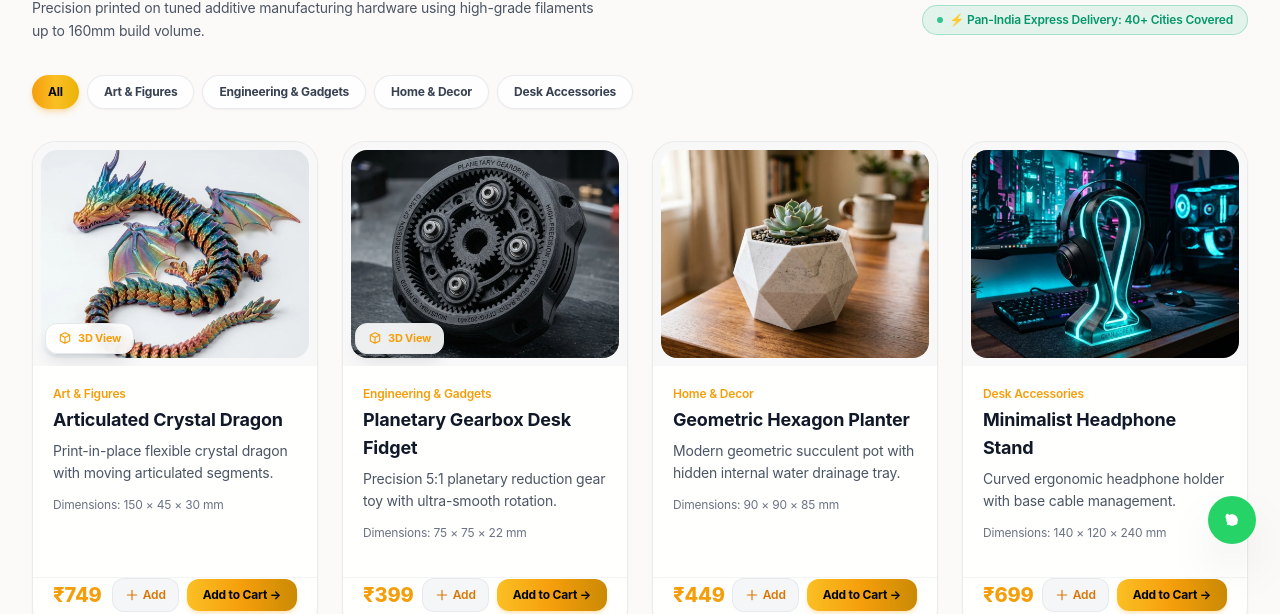
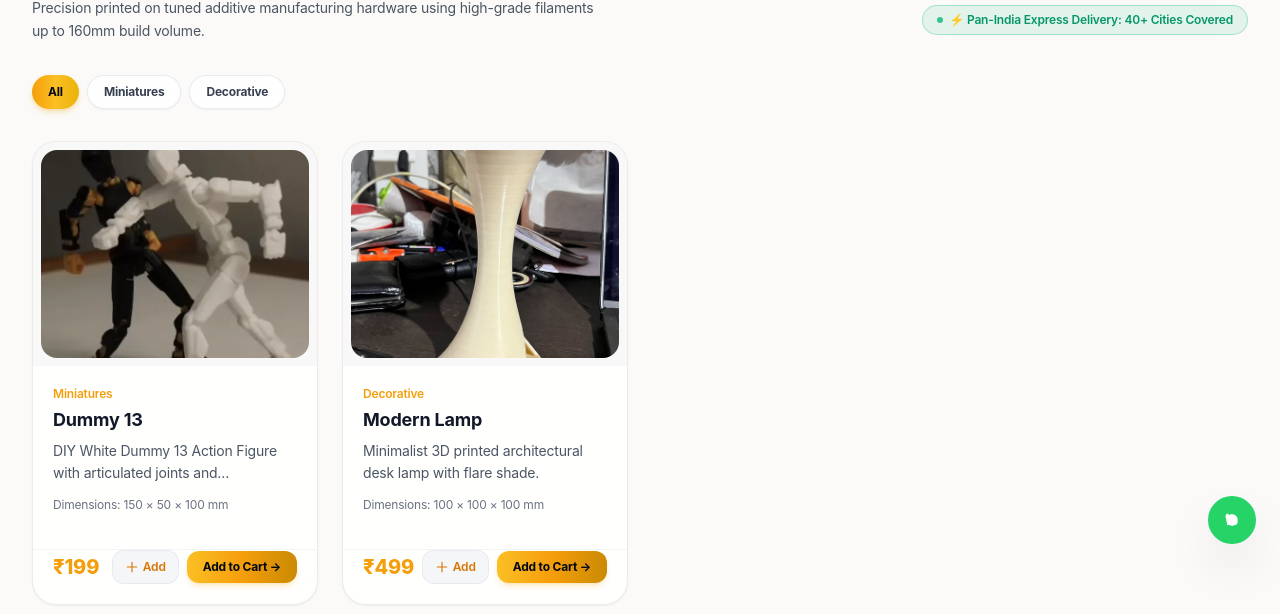
Before and after one commit to ShreeManekar/sm-3d-store, a React (Vite) app: page /shop in a window 1280 px wide. Shown: the part 232-846 px from the top of the page. Built offline with nearby package versions, Linux system fonts and the light colour scheme; no server answers.

Commit message:
fix(products): restore user-added products (Dummy 13 and Modern Lamp), isolate test databases, and remove hardcoded sample fallbacks

```diff
--- a/data/db.json
+++ b/data/db.json
@@ -338,114 +338,6 @@
   },
   "products": [
     {
-      "id": "prod_1",
-      "sku": "SM3D-DRG-01",
-      "name": "Articulated Crystal Dragon",
-      "category": "Miniatures",
-      "description": "Flexible, multi-jointed articulated crystal dragon printed in high-gloss iridescent silk PLA. Smooth motion without assembly needed.",
-      "dimensions": "150 x 80 x 40",
-      "dimensionsObj": {
-        "length": 150,
-        "width": 80,
-        "height": 40
-      },
-      "material": "PLA",
-      "colors": [
-        "Solid skin"
-      ],
-      "price": 799,
-      "stock": 0,
-      "lowStockThreshold": 5,
-      "image": "/assets/images/product_dragon_1786179208256.webp",
-      "images": [
-        "/assets/images/product_dragon_1786179208256.webp",
-        "/assets/images/hero_3d_printer_1786179196218.webp"
-      ],
-      "featured": true,
-      "stlUrl": "/assets/models/sample_dragon.stl"
-    },
-    {
-      "id": "prod_2",
-      "sku": "SM3D-GEAR-02",
-      "name": "Heavy-Duty Planetary Gearbox System",
-      "category": "Functional Parts",
-      "description": "Precision engineering 3D printed planetary gear system with a 5:1 reduction ratio. Printed in carbon-fiber reinforced PETG for high torque endurance.",
-      "dimensions": "120 x 120 x 55",
-      "dimensionsObj": {
-        "length": 120,
-        "width": 120,
-        "height": 55
-      },
-      "material": "CF-PETG",
-      "colors": [
-        "Matte Carbon Black",
-        "Industrial Orange"
-      ],
-      "price": 1299,
-      "stock": 1,
-      "lowStockThreshold": 3,
-      "image": "/assets/images/product_gearbox_1786179220985.webp",
-      "images": [
-        "/assets/images/product_gearbox_1786179220985.webp",
-        "/assets/images/hero_3d_printer_1786179196218.webp"
-      ],
-      "featured": true,
-      "stlUrl": "/assets/models/sample_gearbox.stl"
-    },
-    {
-      "id": "prod_3",
-      "sku": "SM3D-PLT-03",
-      "name": "Low-Poly Geometric Architectural Planter",
-      "category": "Decorative",
-      "description": "Minimalist low-poly geometric planter pot with built-in drainage tray. Marble PLA texture with smooth matte aesthetic finish.",
-      "dimensions": "110 x 110 x 100",
-      "dimensionsObj": {
-        "length": 110,
-        "width": 110,
-        "height": 100
-      },
-      "material": "Marble PLA",
-      "colors": [
-        "Granite Marble White",
-        "Slate Grey",
-        "Terracotta Red"
-      ],
-      "price": 549,
-      "stock": 1,
-      "lowStockThreshold": 5,
-      "image": "/assets/images/product_planter_1786179235105.webp",
-      "images": [
-        "/assets/images/product_planter_1786179235105.webp"
-      ],
-      "featured": true
-    },
-    {
-      "id": "prod_4",
-      "sku": "SM3D-HPD-04",
-      "name": "Cyberpunk Neon Ergonomic Headphone Stand",
-      "category": "Enclosures",
-      "description": "Sculptural desk headphone holder printed in ultra-tough semi-translucent dark resin. Cable management slot included.",
-      "dimensions": "140 x 110 x 240",
-      "dimensionsObj": {
-        "length": 140,
-        "width": 110,
-        "height": 240
-      },
-      "material": "PETG",
-      "colors": [
-        "White"
-      ],
-      "price": 1499,
-      "stock": 5,
-      "lowStockThreshold": 5,
-      "image": "/assets/images/product_headphone_stand_1786179253396.webp",
-      "images": [
-        "/assets/images/product_headphone_stand_1786179253396.webp"
-      ],
-      "featured": true,
-      "stlUrl": ""
-    },
-    {
       "id": "prod_1786183436046",
       "sku": "SM3D-003",
       "name": "Dummy 13",
@@ -453,8 +345,8 @@
       "description": "DIY White Dummy 13 Action Figure",
       "dimensions": "150 x 50",
       "dimensionsObj": {
-        "length": 100,
-        "width": 100,
+        "length": 150,
+        "width": 50,
         "height": 100
       },
       "material": "PETG",
@@ -466,10 +358,38 @@
       "lowStockThreshold": 5,
       "image": "/uploads/prod_1792667044370_IMG_6917.webp",
       "featured": true,
-      "stlUrl": "NA",
+      "stlUrl": "",
       "images": [
         "/uploads/prod_1792667044370_IMG_6917.webp",
-        "/uploads/prod_1792667050180_IMG_6916.webp"
+        "/uploads/prod_1792667050180_IMG_6916.webp",
+        "/uploads/prod_1792666605550_IMG_6792.jpeg"
+      ]
+    },
+    {
+      "id": "prod_1786183434235",
+      "sku": "SM3D-004",
+      "name": "Modern Lamp",
+      "category": "Decorative",
+      "description": "Minimalist 3D printed architectural desk lamp with flare shade.",
+      "dimensions": "100 x 100 x 100",
+      "dimensionsObj": {
+        "length": 100,
+        "width": 100,
+        "height": 100
+      },
+      "material": "PLA",
+      "colors": [
+        "IVORY"
+      ],
+      "price": 499,
+      "stock": 1,
+      "lowStockThreshold": 5,
+      "image": "/uploads/prod_1786183434235_tempImageF3uTwb.png",
+      "featured": true,
+      "stlUrl": "",
+      "images": [
+        "/uploads/prod_1786183434235_tempImageF3uTwb.png",
+        "/uploads/prod_1786183767380_Screenshot2026-08-08at2.28.19PM.png"
       ]
     }
   ],
--- a/src/pages/Home.tsx
+++ b/src/pages/Home.tsx
@@ -7,40 +7,22 @@ import { ProductCard } from '../components/ProductCard';
 
 const DEFAULT_FEATURED: ProductItem[] = [
   {
-    id: 'prod_1',
-    name: 'Articulated Crystal Dragon',
-    price: 749,
-    category: 'Art & Figures',
-    description: 'Flexible print-in-place dragon with moving articulated joints in Aztec Gold.',
-    image: '/assets/images/product_dragon_1786179208256.webp',
-    dimensions: '150 × 45 × 30 mm',
+    id: 'prod_1786183436046',
+    name: 'Dummy 13',
+    price: 199,
+    category: 'Miniatures',
+    description: 'DIY White Dummy 13 Action Figure with articulated joints and accessories.',
+    image: '/uploads/prod_1792667044370_IMG_6917.webp',
+    dimensions: '150 × 50 × 100 mm',
   },
   {
-    id: 'prod_2',
-    name: 'Planetary Gearbox Toy',
-    price: 399,
-    category: 'Engineering & Gadgets',
-    description: 'Mechanical desk fidget with smooth 5:1 gear reduction and tight tolerances.',
-    image: '/assets/images/product_gearbox_1786179220985.webp',
-    dimensions: '75 × 75 × 22 mm',
-  },
-  {
-    id: 'prod_3',
-    name: 'Geometric Hex Planter',
-    price: 449,
-    category: 'Home & Decor',
-    description: 'Modern succulent pot with hidden internal drainage reservoir.',
-    image: '/assets/images/product_planter_1786179235105.webp',
-    dimensions: '90 × 90 × 85 mm',
-  },
-  {
-    id: 'prod_4',
-    name: 'Minimalist Headphone Stand',
-    price: 699,
-    category: 'Desk Accessories',
-    description: 'Ergonomic curved desk stand with cable organizer channel in matte black.',
-    image: '/assets/images/product_headphone_stand_1786179253396.webp',
-    dimensions: '140 × 120 × 240 mm',
+    id: 'prod_1786183434235',
+    name: 'Modern Lamp',
+    price: 499,
+    category: 'Decorative',
+    description: 'Minimalist 3D printed architectural desk lamp with flare shade.',
+    image: '/uploads/prod_1786183434235_tempImageF3uTwb.png',
+    dimensions: '100 × 100 × 100 mm',
   },
 ];
 
@@ -101,8 +83,8 @@ const Home: React.FC = () => {
       .get('/api/products')
       .then((res) => {
         if (!isMounted) return;
-        if (Array.isArray(res.data)) {
-          const loaded: ProductItem[] = res.data.slice(0, 4).map((p: any) => ({
+        if (Array.isArray(res.data) && res.data.length > 0) {
+          const loaded: ProductItem[] = res.data.slice(0, 8).map((p: any) => ({
             id: p.id,
             name: p.name,
             price: Number(p.price) || 0,
--- a/src/pages/Shop.tsx
+++ b/src/pages/Shop.tsx
@@ -13,42 +13,26 @@ export interface Product extends ProductItem {
 
 export const PRODUCTS: Product[] = [
   {
-    id: 'prod_1',
-    name: 'Articulated Crystal Dragon',
-    price: 749,
-    category: 'Art & Figures',
-    description: 'Print-in-place flexible crystal dragon with moving articulated segments.',
-    image: '/assets/images/product_dragon_1786179208256.webp',
-    dimensions: '150 × 45 × 30 mm',
-    stlUrl: '/assets/models/sample_dragon.stl',
+    id: 'prod_1786183436046',
+    name: 'Dummy 13',
+    price: 199,
+    category: 'Miniatures',
+    description: 'DIY White Dummy 13 Action Figure with articulated joints and accessories.',
+    image: '/uploads/prod_1792667044370_IMG_6917.webp',
+    dimensions: '150 × 50 × 100 mm',
+    material: 'PETG',
+    colors: ['Pure White'],
   },
   {
-    id: 'prod_2',
-    name: 'Planetary Gearbox Desk Fidget',
-    price: 399,
-    category: 'Engineering & Gadgets',
-    description: 'Precision 5:1 planetary reduction gear toy with ultra-smooth rotation.',
-    image: '/assets/images/product_gearbox_1786179220985.webp',
-    dimensions: '75 × 75 × 22 mm',
-    stlUrl: '/assets/models/sample_gearbox.stl',
-  },
-  {
-    id: 'prod_3',
-    name: 'Geometric Hexagon Planter',
-    price: 449,
-    category: 'Home & Decor',
-    description: 'Modern geometric succulent pot with hidden internal water drainage tray.',
-    image: '/assets/images/product_planter_1786179235105.webp',
-    dimensions: '90 × 90 × 85 mm',
-  },
-  {
-    id: 'prod_4',
-    name: 'Minimalist Headphone Stand',
-    price: 699,
-    category: 'Desk Accessories',
-    description: 'Curved ergonomic headphone holder with base cable management.',
-    image: '/assets/images/product_headphone_stand_1786179253396.webp',
-    dimensions: '140 × 120 × 240 mm',
+    id: 'prod_1786183434235',
+    name: 'Modern Lamp',
+    price: 499,
+    category: 'Decorative',
+    description: 'Minimalist 3D printed architectural desk lamp with flare shade.',
+    image: '/uploads/prod_1786183434235_tempImageF3uTwb.png',
+    dimensions: '100 × 100 × 100 mm',
+    material: 'PLA',
+    colors: ['IVORY'],
   },
 ];
 
```
Also changed, not shown: 2 other files (tests, documents, lock files or other folders).
